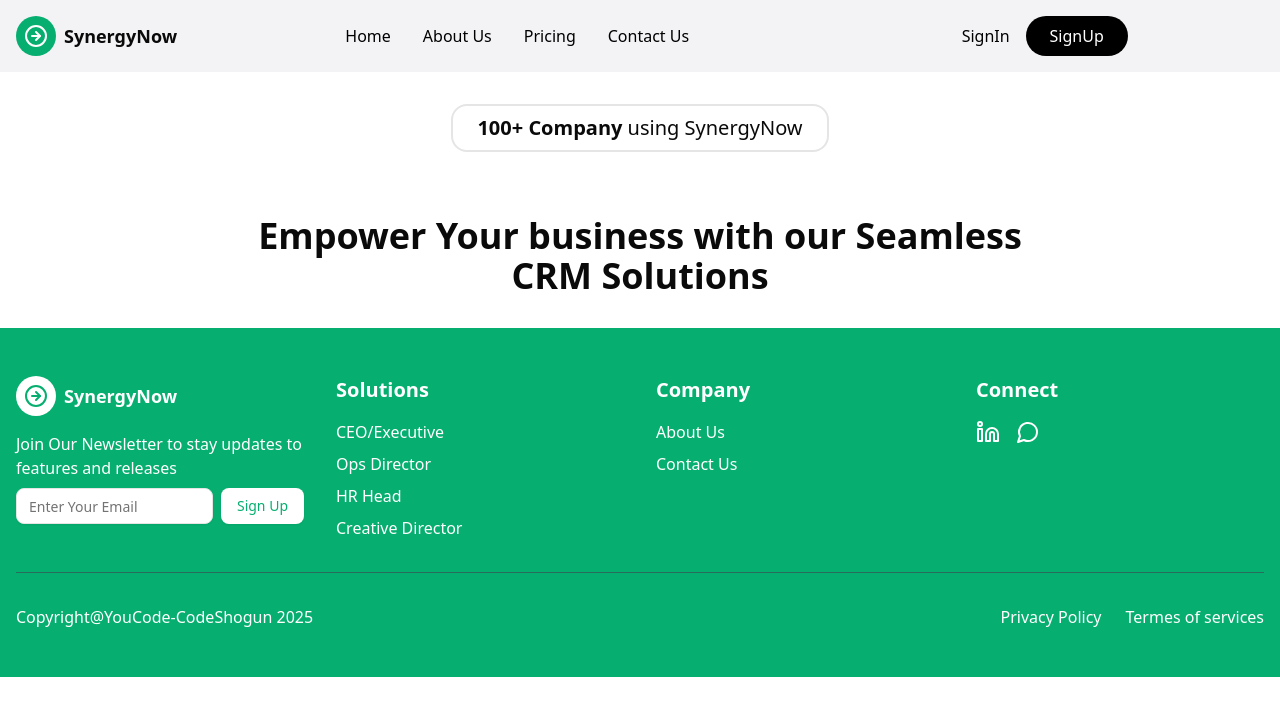
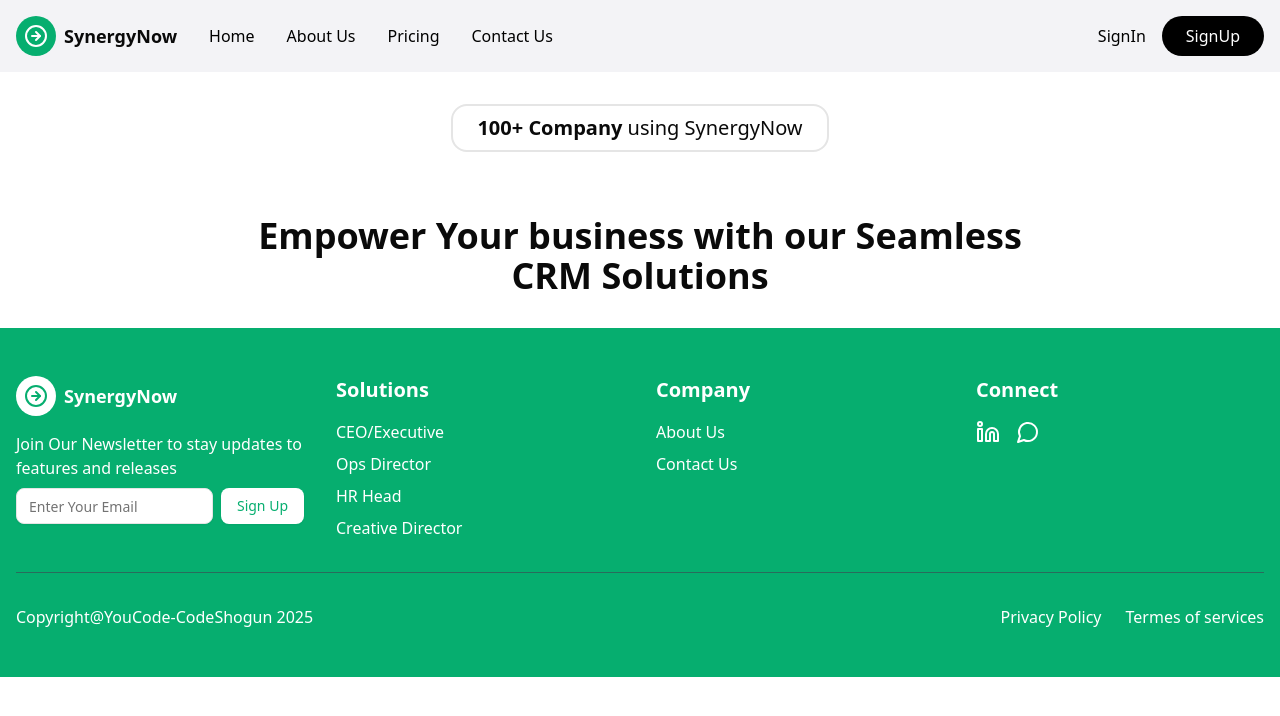
Before and after one commit to YounesBousfiha/SynergyNow, a Next.js app in the folder frontend/: page / in a window 1280 px wide. Shown: the top 716 px of the page. Built offline with nearby package versions, Linux system fonts and the light colour scheme.

Commit message:
Update Header layout to improve alignment consistency

```diff
--- a/frontend/src/components/Header.jsx
+++ b/frontend/src/components/Header.jsx
@@ -51,7 +51,7 @@ export default function Navbar() {
                                   bg-[#f3f3f6] md:bg-transparent
                                   hidden peer-checked:block md:block
                                   transition-all duration-300
-                                  md:flex md:items-center md:justify-around md:flex-1 md:ml-8">
+                                  md:flex md:items-center md:justify-between md:flex-1 md:ml-8">
                         <nav className="flex flex-col md:flex-row items-start md:items-center md:justify-center gap-4 md:gap-8 p-4 md:p-0">
                             <Link href="/" className="text-black hover:text-[#06ae6f] w-full md:w-auto">
                             Home
```
